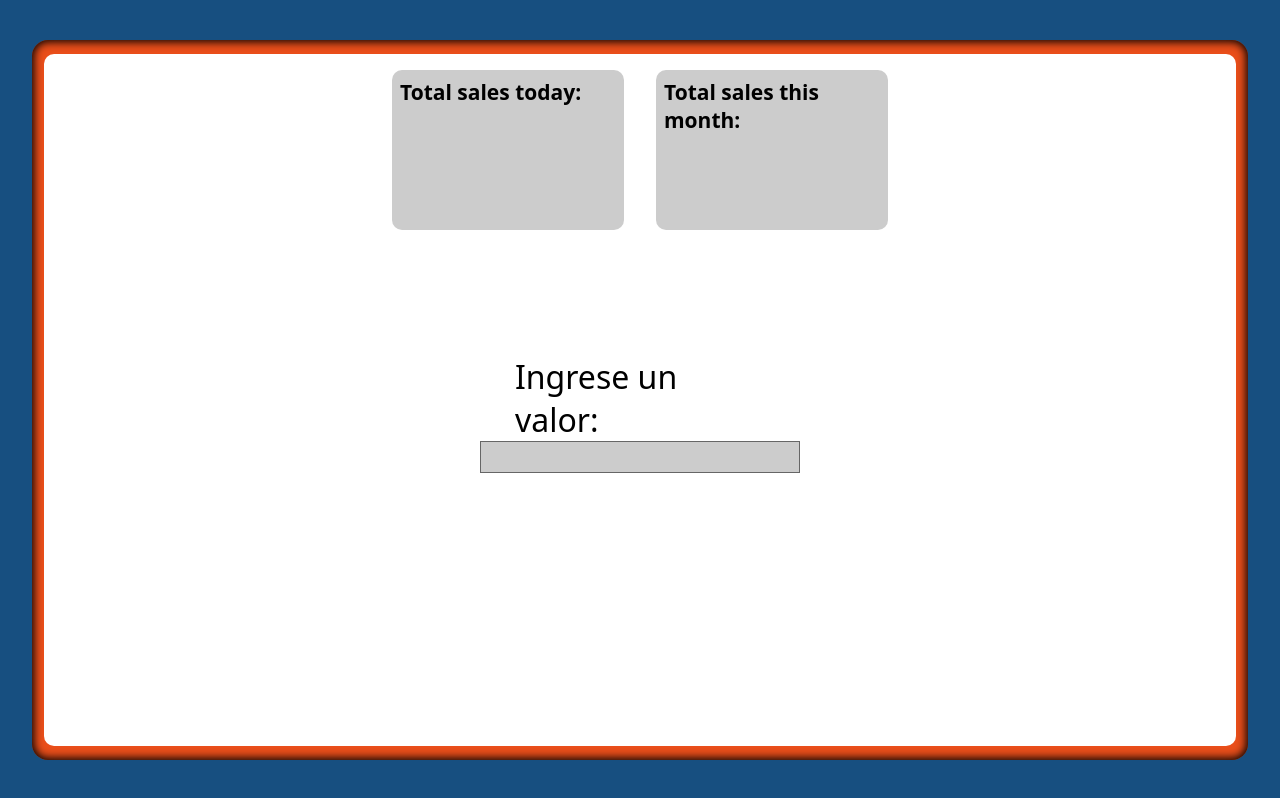
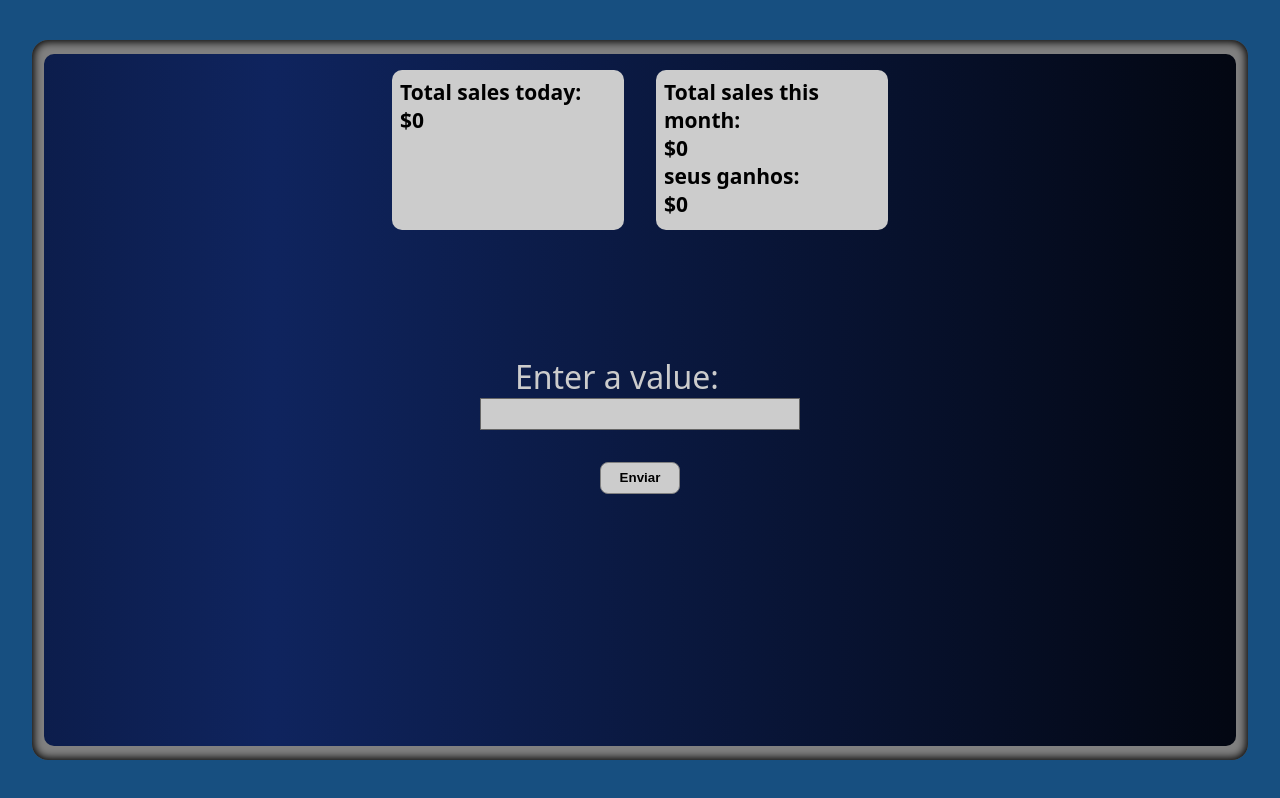
Before and after one commit to ordogens/ventas, a React (Vite) app: page / in a window 1280 px wide. Built offline with nearby package versions, Linux system fonts and the light colour scheme.

Commit message:
integracion de la ligica

```diff
--- a/src/App.css
+++ b/src/App.css
@@ -1,7 +1,7 @@
 .App{
   height: 90%;
   width: 90%;
-  background-color:  #e94e1a;
+  background-color: gray;
   border-radius: 16px;
   display: flex;
   justify-content: center;
--- a/src/interfaz/Interfaz.css
+++ b/src/interfaz/Interfaz.css
@@ -2,10 +2,21 @@
   border-radius: 10px;
   width: 95%;
   height: 96%;
-  background-color: white;
+  background: linear-gradient(to right, #0f245e, #000000, #0f245e);
+  background-size: 200% 100%;
   display: flex;
+  animation: gradientShift 10s infinite linear;
   /* align-items: center; */
   flex-direction: column;
+}
+
+@keyframes gradientShift{
+  0%{
+    background-position: 200% 0;
+  }
+  100%{
+    background-position: -200% 0;
+  }
 }
 
 .Interfas {
@@ -28,6 +39,7 @@
   & label {
     width: 250px;
     font-size: 2rem;
+    color: #ccc;
   }
 
   & input {
@@ -37,6 +49,17 @@
     height: 2rem;
    border: 1px solid #666;
    outline: none;
+  }
+
+  button{
+    background-color: #ccc;
+    border: 1px solid gray;
+    width: 5rem;
+    height: 2rem;
+    border-radius: 8px;
+    margin-top: 2rem ;
+    cursor: pointer;
+    font-weight: bolder;
   }
 
 }
@@ -62,4 +85,5 @@
     width: 14.5rem;
     font-size: 14px;
   }
+
 }
--- a/src/interfaz/Interfaz.jsx
+++ b/src/interfaz/Interfaz.jsx
@@ -1,20 +1,46 @@
 import "./Interfaz.css";
+import { useState } from "react";
 
 export const Interfaz = () => {
+  const [imput, setImput] = useState("");
+  const [boton, setBoton] = useState(0);
+  const [ventaMensual, setVentaMensual] = useState(0);
+
+  const suma = () => {
+    const nuevoValor = imput;
+    setBoton(boton + nuevoValor);
+    setVentaMensual(ventaMensual + nuevoValor);
+  };
+
   return (
     <div className="Interfaz">
       <div className="Interfas">
         <div className="valores">
           <h2>Total sales today:</h2>
+          <h2>${boton}</h2>
         </div>
         <div className="valores">
           <h2>Total sales this month:</h2>
+          <h2>${ventaMensual}</h2>
+          <h2>seus ganhos:</h2>
+          <h2>${ventaMensual * 0.06}</h2>
         </div>
       </div>
-        <div className="Input">
-        <label>Ingrese un valor:</label>
-        <input type="number" />
-        </div>
+      <div className="Input">
+        <label>Enter a value:</label>
+        <input
+          type="text"
+          value={imput}
+          onChange={(e) => setImput(Number(e.target.value) || 0)}
+          onKeyDown={(e) => {
+            if (e.key === 'Enter') {
+              suma();
+              setImput(0)
+            }
+          }}
+        />
+        <button onClick={suma}>Enviar</button>
+      </div>
     </div>
   );
 };
```
